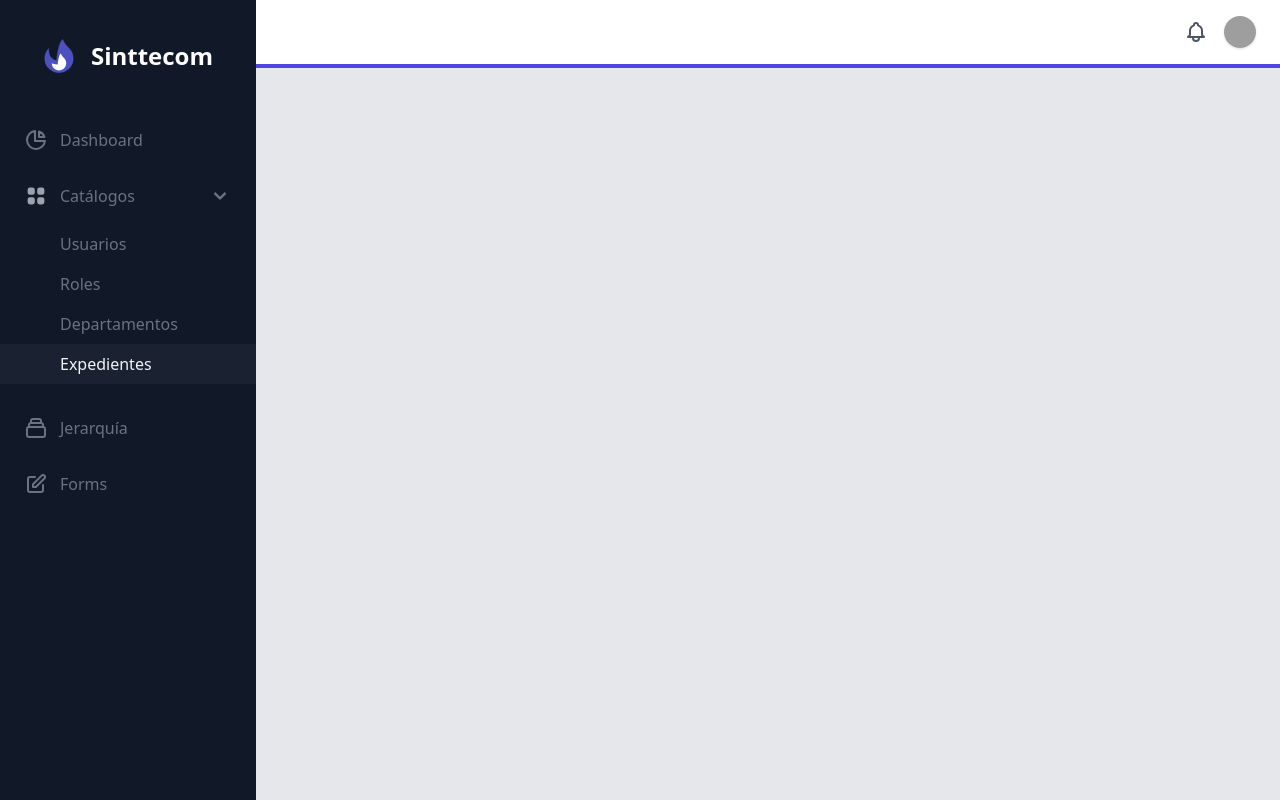
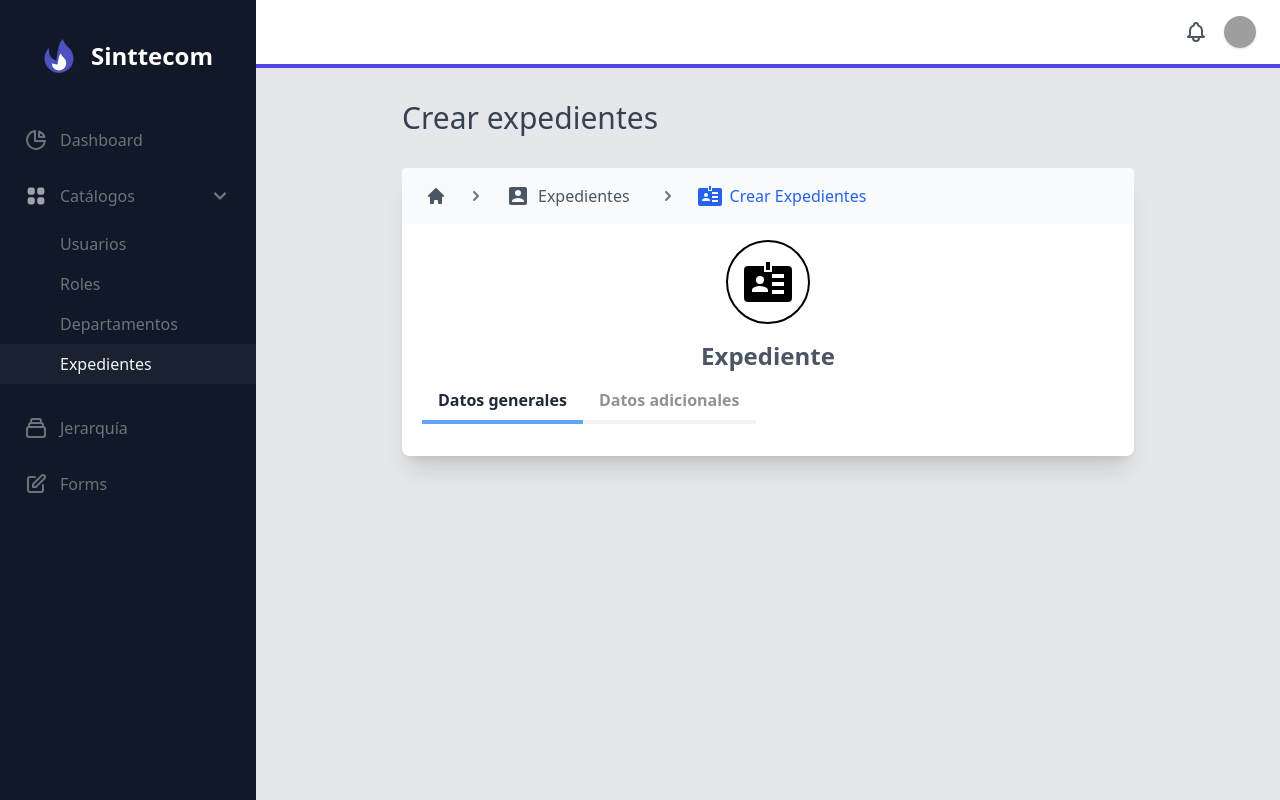
Before and after one commit to albertoG-MG/Intranet, a PHP site: page /user/crear_expediente.php in a window 1280 px wide. Run offline with PHP 8.4, Linux system fonts and the light colour scheme; the visitor is signed in with stand-in values (Sample User, id 1); some libraries are stand-ins or nearby versions; grey boxes are pictures that could not be loaded.

Commit message:
Se agregaron las tabs en crear expedientes

```diff
--- a/layouts/MasterPage/content/_crear_expediente.php
+++ b/layouts/MasterPage/content/_crear_expediente.php
@@ -0,0 +1,76 @@
+<div class="container mx-auto px-6 py-8">
+    <div class="flex items-center justify-center">
+        <div class="grid w-11/12 md:w-9/12">
+            <h3 class="text-gray-700 text-3xl font-medium">Crear expedientes</h3>
+        </div>
+    </div>
+    <div class="mt-4">
+        <div class="flex flex-col mt-8">
+            <div class="flex bg-gray-200 items-center justify-center mb-32">
+                <div class="grid bg-white rounded-lg shadow-xl w-11/12 md:w-9/12">
+                    <div class="bg-gray-50 rounded-t">
+                        <div class="container flex flex-col sm:flex-row items-center px-6 py-4 mx-auto overflow-y-auto whitespace-nowrap">
+                            <a href="dashboard.php" class="text-gray-600">
+                                <svg xmlns="http://www.w3.org/2000/svg" class="w-5 h-5" viewBox="0 0 20 20" fill="currentColor">
+                                    <path d="M10.707 2.293a1 1 0 00-1.414 0l-7 7a1 1 0 001.414 1.414L4 10.414V17a1 1 0 001 1h2a1 1 0 001-1v-2a1 1 0 011-1h2a1 1 0 011 1v2a1 1 0 001 1h2a1 1 0 001-1v-6.586l.293.293a1 1 0 001.414-1.414l-7-7z" />
+                                </svg>
+                            </a>
+
+                            <span class="mx-5 rotate-90 sm:rotate-0 text-gray-500">
+                                <svg xmlns="http://www.w3.org/2000/svg" class="w-5 h-5" viewBox="0 0 20 20" fill="currentColor">
+                                    <path fill-rule="evenodd" d="M7.293 14.707a1 1 0 010-1.414L10.586 10 7.293 6.707a1 1 0 011.414-1.414l4 4a1 1 0 010 1.414l-4 4a1 1 0 01-1.414 0z" clip-rule="evenodd" />
+                                </svg>
+                            </span>
+
+                            <a href="expedientes.php" class="flex items-center text-gray-600 -px-2 hover:underline">
+                                <svg style="width:24px;height:24px" viewBox="0 0 24 24">
+                                    <path fill="currentColor" d="M6,17C6,15 10,13.9 12,13.9C14,13.9 18,15 18,17V18H6M15,9A3,3 0 0,1 12,12A3,3 0 0,1 9,9A3,3 0 0,1 12,6A3,3 0 0,1 15,9M3,5V19A2,2 0 0,0 5,21H19A2,2 0 0,0 21,19V5A2,2 0 0,0 19,3H5C3.89,3 3,3.9 3,5Z" />
+                                </svg>
+
+                                <span class="mx-2">Expedientes</span>
+                            </a>
+
+                            <span class="mx-5 rotate-90 sm:rotate-0 text-gray-500">
+                                <svg xmlns="http://www.w3.org/2000/svg" class="w-5 h-5" viewBox="0 0 20 20" fill="currentColor">
+                                    <path fill-rule="evenodd" d="M7.293 14.707a1 1 0 010-1.414L10.586 10 7.293 6.707a1 1 0 011.414-1.414l4 4a1 1 0 010 1.414l-4 4a1 1 0 01-1.414 0z" clip-rule="evenodd" />
+                                </svg>
+                            </span>
+
+                            <a href="crear_expediente.php" class="flex items-center text-blue-600 -px-2 hover:underline">
+                            <svg style="width:24px;height:24px" viewBox="0 0 24 24">
+                                <path fill="currentColor" d="M22,4H14V7H10V4H2A2,2 0 0,0 0,6V20A2,2 0 0,0 2,22H22A2,2 0 0,0 24,20V6A2,2 0 0,0 22,4M8,9A2,2 0 0,1 10,11A2,2 0 0,1 8,13A2,2 0 0,1 6,11A2,2 0 0,1 8,9M12,17H4V16C4,14.67 6.67,14 8,14C9.33,14 12,14.67 12,16V17M20,18H14V16H20V18M20,14H14V12H20V14M20,10H14V8H20V10M13,6H11V2H13V6Z" />
+                            </svg>
+
+                                <span class="mx-2">Crear Expedientes</span>
+                            </a>
+                        </div>
+                    </div>
+                    <div class="flex justify-center py-4">
+                        <div class="flex bg-white rounded-full md:p-4 p-2 border-2 border-black">
+                            <svg style="width:48px;" viewBox="0 0 24 24">
+                                <path fill="currentColor" d="M22,4H14V7H10V4H2A2,2 0 0,0 0,6V20A2,2 0 0,0 2,22H22A2,2 0 0,0 24,20V6A2,2 0 0,0 22,4M8,9A2,2 0 0,1 10,11A2,2 0 0,1 8,13A2,2 0 0,1 6,11A2,2 0 0,1 8,9M12,17H4V16C4,14.67 6.67,14 8,14C9.33,14 12,14.67 12,16V17M20,18H14V16H20V18M20,14H14V12H20V14M20,10H14V8H20V10M13,6H11V2H13V6Z" />
+                            </svg>
+                        </div>
+                    </div>
+                    <div class="flex justify-center">
+                        <div class="flex">
+                        <h1 class="text-gray-600 font-bold md:text-2xl text-xl">Expediente</h1>
+                        </div>
+                    </div>
+                    <ul id='tabs' class='inline-flex w-full px-5 pt-2 '>
+                        <li class='px-4 py-2 font-semibold text-gray-800 border-b-4 border-blue-400 rounded-t opacity-50'><a id='default-tab' href='#first'>Datos generales</a></li>
+                        <li class='px-4 py-2 font-semibold text-gray-800 border-b-4 rounded-t opacity-50'><a href='#second'>Datos adicionales</a></li>
+                    </ul>
+                    <div id='tab-contents'>
+                        <div id='first' class='p-4'>
+
+                        </div>
+                        <div id='second' class='hidden p-4'>
+
+                        </div>
+                    </div>
+                </div>
+            </div>
+        </div>
+    </div>
+</div>
--- a/layouts/MasterPage/scripts/_crear_expedientescript.php
+++ b/layouts/MasterPage/scripts/_crear_expedientescript.php
@@ -1,5 +1,31 @@
 <script>
     $(document).ready(function () {
+        let tabsContainer = document.querySelector("#tabs");
+        let tabTogglers = tabsContainer.querySelectorAll("a");
+        console.log(tabTogglers);
+
+        tabTogglers.forEach(function(toggler) {
+            toggler.addEventListener("click", function(e) {
+                e.preventDefault();
+
+                let tabName = this.getAttribute("href");
+
+                let tabContents = document.querySelector("#tab-contents");
+
+                for (let i = 0; i < tabContents.children.length; i++) {
+
+                tabTogglers[i].parentElement.classList.remove("border-blue-400", "opacity-100");  tabContents.children[i].classList.remove("hidden");
+                if ("#" + tabContents.children[i].id === tabName) {
+                    continue;
+                }
+                tabContents.children[i].classList.add("hidden");
+
+                }
+                e.target.parentElement.classList.add("border-blue-400", "opacity-100");
+            });
+        });
+
+        document.getElementById("default-tab").click();
         <?php
         if(basename($_SERVER['PHP_SELF']) == 'crear_expediente.php'){?>
             var dropdown = document.getElementById('catalogos');
--- a/src/css/style.css
+++ b/src/css/style.css
@@ -708,6 +708,10 @@ select {
   margin-left: 0.75rem !important;
   margin-right: 0.75rem !important;
 }
+.mx-5 {
+  margin-left: 1.25rem !important;
+  margin-right: 1.25rem !important;
+}
 .mx-7 {
   margin-left: 1.75rem !important;
   margin-right: 1.75rem !important;
@@ -716,10 +720,6 @@ select {
   margin-left: -1.5rem !important;
   margin-right: -1.5rem !important;
 }
-.mx-5 {
-  margin-left: 1.25rem !important;
-  margin-right: 1.25rem !important;
-}
 .mx-6 {
   margin-left: 1.5rem !important;
   margin-right: 1.5rem !important;
@@ -875,11 +875,11 @@ select {
 .w-11\/12 {
   width: 91.666667% !important;
 }
+.w-5 {
+  width: 1.25rem !important;
+}
 .w-auto {
   width: auto !important;
-}
-.w-5 {
-  width: 1.25rem !important;
 }
 .w-20 {
   width: 5rem !important;
@@ -1098,13 +1098,17 @@ select {
 .rounded-sm {
   border-radius: 0.125rem !important;
 }
+.rounded-t {
+  border-top-left-radius: 0.25rem !important;
+  border-top-right-radius: 0.25rem !important;
+}
 .rounded-t-lg {
   border-top-left-radius: 0.5rem !important;
   border-top-right-radius: 0.5rem !important;
 }
-.rounded-t {
-  border-top-left-radius: 0.25rem !important;
-  border-top-right-radius: 0.25rem !important;
+.rounded-b {
+  border-bottom-right-radius: 0.25rem !important;
+  border-bottom-left-radius: 0.25rem !important;
 }
 .rounded-l {
   border-top-left-radius: 0.25rem !important;
@@ -1153,14 +1153,14 @@ select {
   --tw-border-opacity: 1 !important;
   border-color: rgb(79 70 229 / var(--tw-border-opacity)) !important;
 }
-.border-purple-300 {
-  --tw-border-opacity: 1 !important;
-  border-color: rgb(216 180 254 / var(--tw-border-opacity)) !important;
-}
 .border-black {
   --tw-border-opacity: 1 !important;
   border-color: rgb(0 0 0 / var(--tw-border-opacity)) !important;
 }
+.border-blue-400 {
+  --tw-border-opacity: 1 !important;
+  border-color: rgb(96 165 250 / var(--tw-border-opacity)) !important;
+}
 .border-blue-600 {
   --tw-border-opacity: 1 !important;
   border-color: rgb(37 99 235 / var(--tw-border-opacity)) !important;
@@ -1216,9 +1216,9 @@ select {
   --tw-bg-opacity: 1 !important;
   background-color: rgb(55 65 81 / var(--tw-bg-opacity)) !important;
 }
-.bg-purple-200 {
-  --tw-bg-opacity: 1 !important;
-  background-color: rgb(233 213 255 / var(--tw-bg-opacity)) !important;
+.bg-gray-50 {
+  --tw-bg-opacity: 1 !important;
+  background-color: rgb(249 250 251 / var(--tw-bg-opacity)) !important;
 }
 .bg-gray-500 {
   --tw-bg-opacity: 1 !important;
@@ -1243,10 +1243,6 @@ select {
   --tw-bg-opacity: 1 !important;
   background-color: rgb(219 39 119 / var(--tw-bg-opacity)) !important;
 }
-.bg-gray-50 {
-  --tw-bg-opacity: 1 !important;
-  background-color: rgb(249 250 251 / var(--tw-bg-opacity)) !important;
-}
 .bg-indigo-100 {
   --tw-bg-opacity: 1 !important;
   background-color: rgb(224 231 255 / var(--tw-bg-opacity)) !important;
@@ -1276,11 +1276,11 @@ select {
 .p-2 {
   padding: 0.5rem !important;
 }
+.p-4 {
+  padding: 1rem !important;
+}
 .p-3 {
   padding: 0.75rem !important;
-}
-.p-4 {
-  padding: 1rem !important;
 }
 .p-2\.5 {
   padding: 0.625rem !important;
@@ -1364,6 +1364,9 @@ select {
 .pl-11 {
   padding-left: 2.75rem !important;
 }
+.pt-2 {
+  padding-top: 0.5rem !important;
+}
 .pt-5 {
   padding-top: 1.25rem !important;
 }
@@ -1493,28 +1496,27 @@ select {
   --tw-text-opacity: 1 !important;
   color: rgb(243 244 246 / var(--tw-text-opacity)) !important;
 }
+.text-blue-600 {
+  --tw-text-opacity: 1 !important;
+  color: rgb(37 99 235 / var(--tw-text-opacity)) !important;
+}
+.text-gray-800 {
+  --tw-text-opacity: 1 !important;
+  color: rgb(31 41 55 / var(--tw-text-opacity)) !important;
+}
 .text-black {
   --tw-text-opacity: 1 !important;
   color: rgb(0 0 0 / var(--tw-text-opacity)) !important;
 }
-.text-blue-600 {
-  --tw-text-opacity: 1 !important;
-  color: rgb(37 99 235 / var(--tw-text-opacity)) !important;
-}
-.text-gray-800 {
-  --tw-text-opacity: 1 !important;
-  color: rgb(31 41 55 / var(--tw-text-opacity)) !important;
-}
-.text-indigo-600 {
-  --tw-text-opacity: 1 !important;
-  color: rgb(79 70 229 / var(--tw-text-opacity)) !important;
-}
 .text-purple-600 {
   --tw-text-opacity: 1 !important;
   color: rgb(147 51 234 / var(--tw-text-opacity)) !important;
 }
 .opacity-50 {
   opacity: 0.5 !important;
+}
+.opacity-100 {
+  opacity: 1 !important;
 }
 .shadow-xl {
   --tw-shadow: 0 20px 25px -5px rgb(0 0 0 / 0.1), 0 8px 10px -6px rgb(0 0 0 / 0.1) !important;
```
Also changed, not shown: other parts of src/css/style.css (+14 -22 lines).
